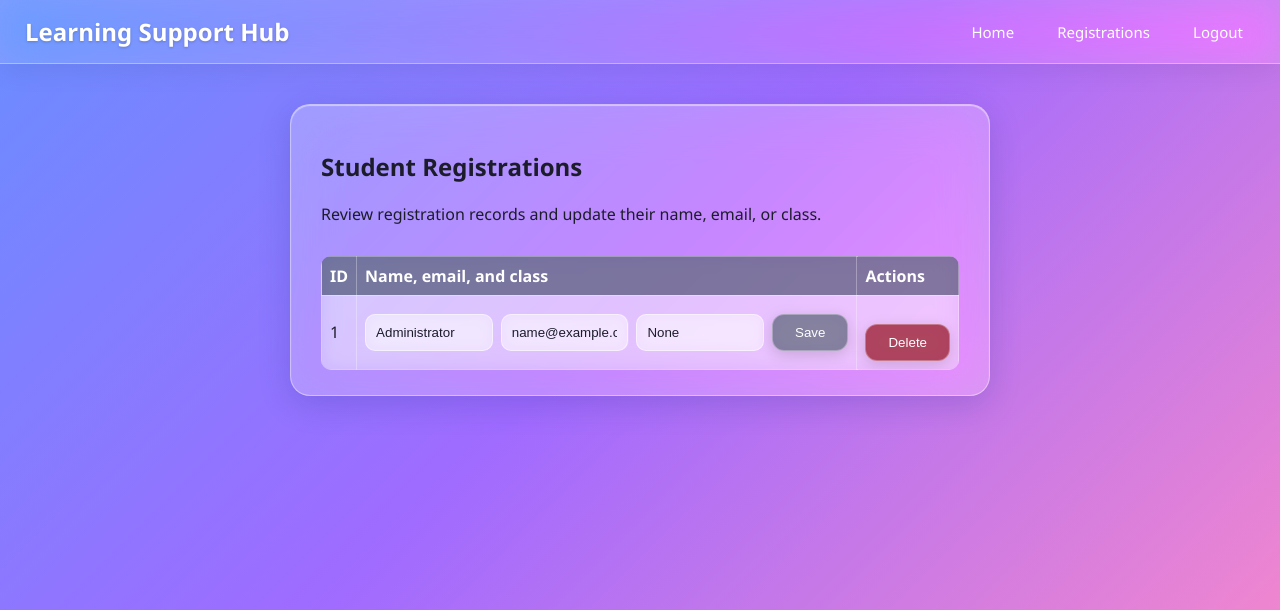
After one commit to shridev2009-dev/learning-support-hubV1, a Flask app: page /admin/students in a window 1280 px wide. The commit adds this page. Shown: the top 610 px of the page. Run offline with Flask 3, Linux system fonts and the light colour scheme; the visitor is signed in with stand-in values (Sample User, id 1).

Commit message:
Add admin student registration management
Co-authored-by: Copilot <223556219+Copilot@users.noreply.github.com>

```diff
--- a/app.py
+++ b/app.py
@@ -1,10 +1,29 @@
+import os
+import secrets
+
 from flask import Flask, render_template, request, redirect, url_for, session, flash
 import mysql.connector
 
 from db import get_connection
 
 app = Flask(__name__)
-app.secret_key = "replace_with_any_random_string"
+app.secret_key = os.getenv("FLASK_SECRET_KEY") or secrets.token_hex(32)
+ADMIN_USERNAME = os.getenv("ADMIN_USERNAME", "")
+ADMIN_PASSWORD = os.getenv("ADMIN_PASSWORD", "")
+
+
+def admin_csrf_token():
+    token = session.get("_csrf_token")
+    if not token:
+        token = secrets.token_urlsafe(32)
+        session["_csrf_token"] = token
+    return token
+
+
+def valid_admin_csrf_token():
+    submitted_token = request.form.get("csrf_token", "")
+    session_token = session.get("_csrf_token", "")
+    return bool(session_token) and secrets.compare_digest(submitted_token, session_token)
 
 
 @app.errorhandler(mysql.connector.Error)
@@ -100,6 +119,17 @@ def login():
         email = request.form['email']
         password = request.form['password']
 
+        if (
+            ADMIN_USERNAME
+            and ADMIN_PASSWORD
+            and secrets.compare_digest(email, ADMIN_USERNAME)
+            and secrets.compare_digest(password, ADMIN_PASSWORD)
+        ):
+            session.clear()
+            session['role'] = 'admin'
+            session['name'] = 'Administrator'
+            return redirect(url_for('admin_students'))
+
         # Keep the original demo account available for local setup checks.
         if email == TEACHER_USERNAME and password == TEACHER_PASSWORD:
             session['role'] = 'teacher'
@@ -185,6 +215,96 @@ def teacher_dashboard():
     if session.get('role') != 'teacher':
         return redirect(url_for('login'))
     return render_template('teacher_dashboard.html')
+
+
+# ---------- Admin: Manage student registrations ----------
+@app.route('/admin/students')
+def admin_students():
+    if session.get('role') != 'admin':
+        return redirect(url_for('login'))
+
+    conn = get_connection()
+    cursor = conn.cursor(dictionary=True)
+    cursor.execute(
+        "SELECT student_id, name, email, `class` FROM student ORDER BY student_id DESC"
+    )
+    students = cursor.fetchall()
+    cursor.close()
+    conn.close()
+    return render_template(
+        'admin_students.html',
+        students=students,
+        csrf_token=admin_csrf_token()
+    )
+
+
+@app.route('/admin/students/<int:student_id>/update', methods=['POST'])
+def admin_update_student(student_id):
+    if session.get('role') != 'admin':
+        return redirect(url_for('login'))
+    if not valid_admin_csrf_token():
+        flash("The form expired or could not be verified. Please try again.")
+        return redirect(url_for('admin_students'))
+
+    name = request.form.get('name', '').strip()
+    email = request.form.get('email', '').strip()
+    student_class = request.form.get('class', '').strip()
+    if not name or not email or not student_class:
+        flash("Name, email, and class are required.")
+        return redirect(url_for('admin_students'))
+
+    conn = get_connection()
+    cursor = conn.cursor()
+    cursor.execute(
+        "SELECT student_id FROM student WHERE email = %s AND student_id <> %s",
+        (email, student_id)
+    )
+    if cursor.fetchone():
+        cursor.close()
+        conn.close()
+        flash("That email address is already used by another student.")
+        return redirect(url_for('admin_students'))
+
+    cursor.execute(
+        "UPDATE student SET name = %s, email = %s, `class` = %s WHERE student_id = %s",
+        (name, email, student_class, student_id)
+    )
+    if cursor.rowcount == 0:
+        cursor.execute("SELECT student_id FROM student WHERE student_id = %s", (student_id,))
+        if cursor.fetchone():
+            conn.commit()
+            cursor.close()
+            conn.close()
+            flash("Student registration updated.")
+            return redirect(url_for('admin_students'))
+        cursor.close()
+        conn.close()
+        flash("Student record not found.")
+        return redirect(url_for('admin_students'))
+    conn.commit()
+    cursor.close()
+    conn.close()
+    flash("Student registration updated.")
+    return redirect(url_for('admin_students'))
+
+
+@app.route('/admin/students/<int:student_id>/delete', methods=['POST'])
+def admin_delete_student(student_id):
+    if session.get('role') != 'admin':
+        return redirect(url_for('login'))
+    if not valid_admin_csrf_token():
+        flash("The form expired or could not be verified. Please try again.")
+        return redirect(url_for('admin_students'))
+
+    conn = get_connection()
+    cursor = conn.cursor()
+    cursor.execute("DELETE FROM student WHERE student_id = %s", (student_id,))
+    deleted = cursor.rowcount
+    conn.commit()
+    cursor.close()
+    conn.close()
+    flash("Student registration deleted." if deleted else "Student record not found.")
+    return redirect(url_for('admin_students'))
 
 
 # ---------- Teacher: Upload Material ----------
--- a/static/style.css
+++ b/static/style.css
@@ -200,3 +200,29 @@ table th {
 table td {
 	background: rgba(255, 255, 255, 0.15);
 }
+
+.table-wrap {
+	overflow-x: auto;
+}
+
+.admin-edit-form {
+	display: grid;
+	grid-template-columns: repeat(3, minmax(120px, 1fr)) auto;
+	gap: 8px;
+	align-items: center;
+}
+
+.admin-edit-form input,
+.admin-edit-form button {
+	margin: 0;
+}
+
+.danger-button {
+	background: rgba(150, 20, 40, 0.75);
+}
+
+@media (max-width: 800px) {
+	.admin-edit-form {
+		grid-template-columns: 1fr;
+	}
+}
--- /dev/null
+++ b/templates/admin_students.html
@@ -0,0 +1,45 @@
+{% extends "base.html" %}
+{% block title %}Manage Registrations{% endblock %}
+
+{% block content %}
+<h2>Student Registrations</h2>
+<p>Review registration records and update their name, email, or class.</p>
+
+{% if students %}
+<div class="table-wrap">
+    <table>
+        <thead>
+            <tr>
+                <th>ID</th>
+                <th colspan="3">Name, email, and class</th>
+                <th>Actions</th>
+            </tr>
+        </thead>
+        <tbody>
+            {% for student in students %}
+            <tr>
+                <td>{{ student.student_id }}</td>
+                <td colspan="3">
+                    <form method="POST" action="{{ url_for('admin_update_student', student_id=student.student_id) }}" class="admin-edit-form">
+                        <input type="hidden" name="csrf_token" value="{{ csrf_token }}">
+                        <input type="text" name="name" value="{{ student.name }}" aria-label="Name" required>
+                        <input type="email" name="email" value="{{ student.email }}" aria-label="Email" required>
+                        <input type="text" name="class" value="{{ student['class'] }}" aria-label="Class" required>
+                        <button type="submit">Save</button>
+                    </form>
+                </td>
+                <td>
+                    <form method="POST" action="{{ url_for('admin_delete_student', student_id=student.student_id) }}" onsubmit="return confirm('Delete this student registration? Their progress records will also be deleted.');">
+                        <input type="hidden" name="csrf_token" value="{{ csrf_token }}">
+                        <button type="submit" class="danger-button">Delete</button>
+                    </form>
+                </td>
+            </tr>
+            {% endfor %}
+        </tbody>
+    </table>
+</div>
+{% else %}
+<p>No student registrations have been recorded yet.</p>
+{% endif %}
+{% endblock %}
--- a/templates/base.html
+++ b/templates/base.html
@@ -15,6 +15,9 @@
                 <a href="{{ url_for('view_materials') }}">Materials</a>
                 <a href="{{ url_for('quizzes') }}">Quizzes</a>
                 <a href="{{ url_for('progress') }}">My Progress</a>
+                <a href="{{ url_for('logout') }}">Logout</a>
+            {% elif session.get('role') == 'admin' %}
+                <a href="{{ url_for('admin_students') }}">Registrations</a>
                 <a href="{{ url_for('logout') }}">Logout</a>
             {% elif session.get('role') == 'teacher' %}
                 <a href="{{ url_for('teacher_dashboard') }}">Dashboard</a>
--- a/templates/login.html
+++ b/templates/login.html
@@ -4,8 +4,8 @@
 {% block content %}
 <h2>Login</h2>
 <form method="POST" action="{{ url_for('login') }}">
-    <label for="email">Email:</label>
-    <input type="text" id="email" name="email" required placeholder="Student email or teacher username">
+    <label for="email">Email or username:</label>
+    <input type="text" id="email" name="email" required placeholder="Student email, teacher username, or admin username">
 
     <label for="password">Password:</label>
     <input type="password" id="password" name="password" required>
```
Also changed, not shown: README.md, 1 other file.
